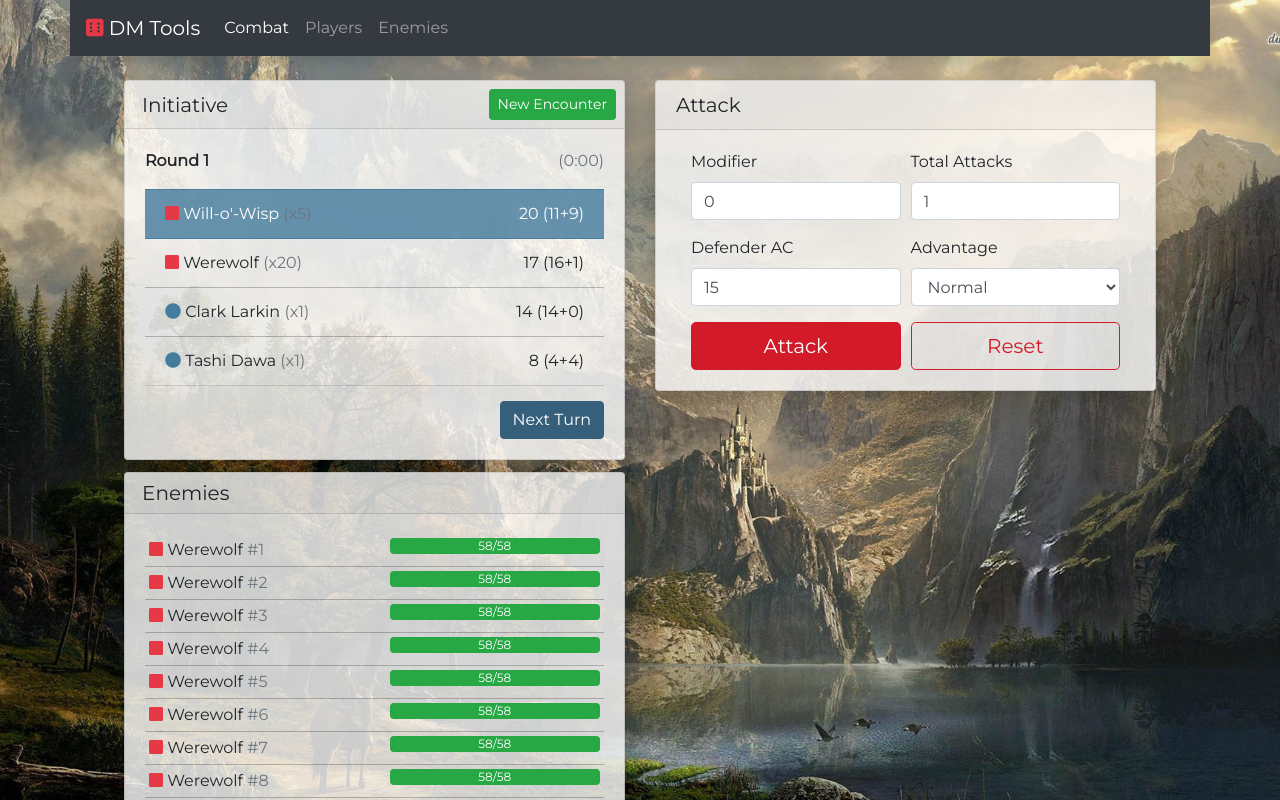
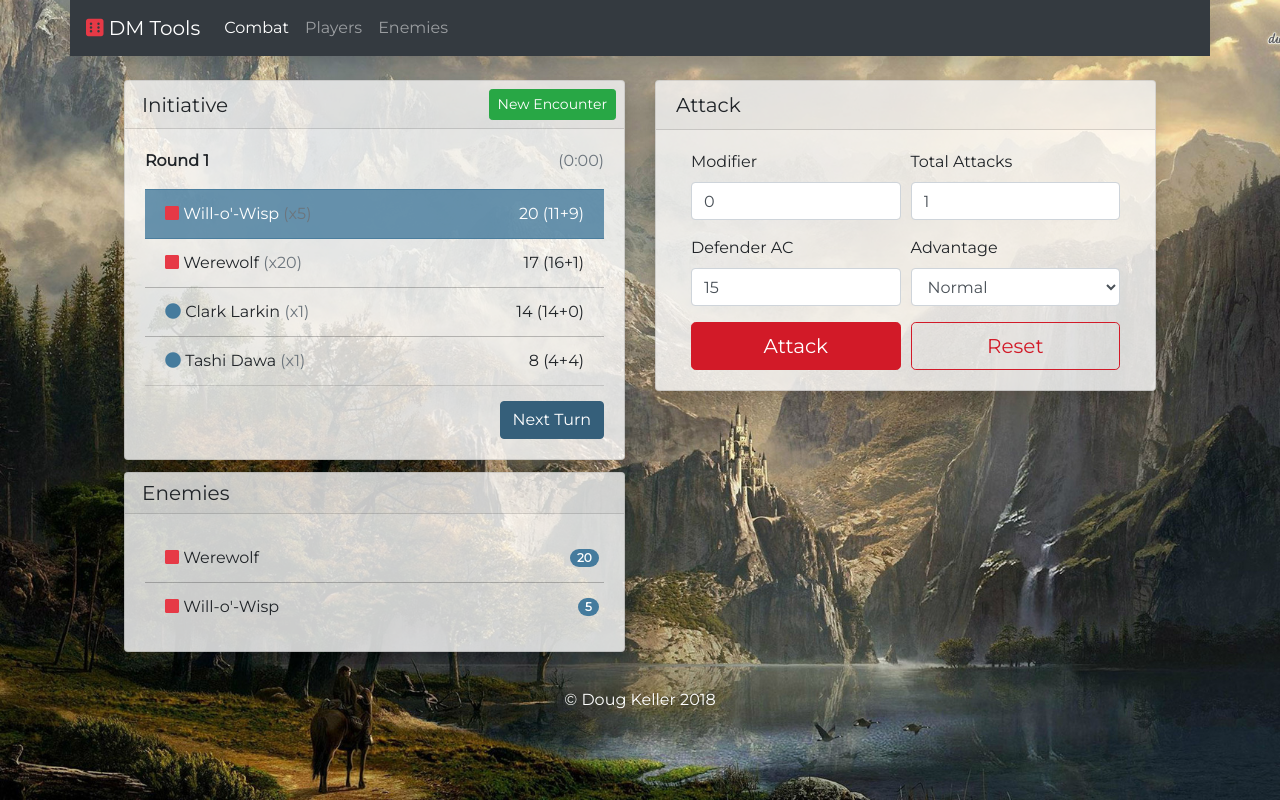
Before and after one commit to DougKeller/DMTools, an Angular app in the folder webclient/: page /combat in a window 1280 px wide. Shown: the top 800 px of the page. Built offline with nearby package versions, Linux system fonts and the light colour scheme.

Commit message:
Make each enemy section collapsible

```diff
--- a/webclient/src/app/modules/combat/enemies/enemies.component.html
+++ b/webclient/src/app/modules/combat/enemies/enemies.component.html
@@ -9,22 +9,37 @@
 
   <div class="card-body">
     <ul class="list-group list-group-flush">
-      <li class="list-group-item p-1" *ngFor="let status of enemyStatuses()">
-        <div class="container-flush">
-          <div class="row">
+      <li class="list-group-item" *ngFor="let cell of typesOfEnemies()">
+        <div class="container-flush list-header" (click)="toggleShow(cell.creature)">
+          <div class="row d-flex align-items-center justify-content-between">
             <div class="col">
-              <i class="fas fa-square" [ngClass]="{ 'text-red': status.hitpoints, 'text-muted': !status.hitpoints }"></i>
-              {{ status.creature.name }} <span class="text-muted">#{{ status.id }}</span>
+              <i class="fas fa-square text-red"></i>
+              {{ cell.creature.name }}
             </div>
 
-            <div class="col" *ngIf="status.hitpoints > 0">
-              <div class="progress">
-                <div class="progress-bar bg-success" [ngStyle]="{ width: percentHealth(status) }">
-                  {{ status.hitpoints }}/{{ status.creature.hitpoints }}
+            <span class="badge badge-primary badge-pill">{{ cell.quantity }}</span>
+          </div>
+        </div>
+        <div class="pt-3" *ngIf="show(cell.creature)">
+          <ul class="list-group list-group-flush">
+            <li class="list-group-item p-1" *ngFor="let status of enemyStatuses(cell.creature)">
+              <div class="container-flush">
+                <div class="row">
+                  <div class="col-2">
+                    <!-- <i class="fas fa-square text-red"></i> -->
+                    <span>#{{ status.id }}</span>
+                  </div>
+                  <div class="col">
+                    <div class="progress">
+                      <div class="progress-bar bg-success" [ngStyle]="{ width: percentHealth(status) }">
+                        {{ status.hitpoints }}/{{ status.creature.hitpoints }}
+                      </div>
+                    </div>
+                  </div>
                 </div>
               </div>
-            </div>
-          </div>
+            </li>
+          </ul>
         </div>
       </li>
     </ul>
--- /dev/null
+++ b/webclient/src/app/modules/combat/enemies/enemies.component.scss
@@ -0,0 +1,3 @@
+.list-header {
+  cursor: pointer;
+}
--- a/webclient/src/app/modules/combat/enemies/enemies.component.ts
+++ b/webclient/src/app/modules/combat/enemies/enemies.component.ts
@@ -1,28 +1,58 @@
 import { Component, Input } from '@angular/core';
 import { Encounter } from '@dm/common/models/encounter';
+import { Creature } from '@dm/common/models/creature';
 import { Enemy } from '@dm/common/models/enemy';
 import { CreatureStatus } from '@dm/common/interfaces/creature_status';
 
+interface Cell {
+  creature: Creature,
+  quantity: number
+};
+
 @Component({
   selector: 'enemies',
-  templateUrl: './enemies.component.html'
+  templateUrl: './enemies.component.html',
+  styleUrls: ['./enemies.component.scss']
 })
 export class EnemiesComponent {
   @Input() encounter!: Encounter;
 
-  enemyStatuses(): CreatureStatus[] {
+  showList: { [creatureName: string]: boolean } = {};
+
+  enemyStatuses(targetCreature: Creature): CreatureStatus[] {
     let statuses: CreatureStatus[] = [];
 
     this.encounter.creatureStatuses.forEach((status) => {
+      if (status.creature.name === targetCreature.name && status.hitpoints > 0) {
+        statuses.push(status);
+      }
+    });
+
+    return statuses;
+  }
+
+  typesOfEnemies(): Cell[] {
+    let cells: Cell[] = [];
+
+    this.encounter.creatureStatuses.forEach((status) => {
       let creatureIsEnemy = status.creature instanceof Enemy;
-      if (!creatureIsEnemy) {
+      if (status.hitpoints === 0 || !creatureIsEnemy) {
         return;
       }
 
-      statuses.push(status);
+      let done = false;
+      cells.forEach((cell) => {
+        if (cell.creature === status.creature) {
+          done = true;
+          cell.quantity += 1;
+        }
+      });
+      if (!done) {
+        cells.push({ creature: status.creature, quantity: 1 });
+      }
     });
 
-    return statuses;
+    return cells;
   }
 
   percentHealth(status: CreatureStatus): string {
@@ -30,4 +60,12 @@ export class EnemiesComponent {
     let total = status.creature.hitpoints;
     return `${Math.floor(current * 100.0 / total)}%`;
   }
+
+  toggleShow(creature: Creature): void {
+    this.showList[creature.name] = !this.showList[creature.name];
+  }
+
+  show(creature: Creature): boolean {
+    return this.showList[creature.name];
+  }
 }
--- a/webclient/src/app/modules/common/models/creature.ts
+++ b/webclient/src/app/modules/common/models/creature.ts
@@ -68,6 +68,4 @@ export abstract class Creature {
     const offset = this.skill(ability) - 10;
     return Math.floor(offset / 2);
   }
-
-  abstract copy(): Creature;
 }
--- a/webclient/src/app/modules/common/models/enemy.ts
+++ b/webclient/src/app/modules/common/models/enemy.ts
@@ -1,7 +1,4 @@
 import { Creature } from '@dm/common/models/creature';
 
 export class Enemy extends Creature {
-  copy(): Enemy {
-    return new Enemy(this.params);
-  }
 }
--- a/webclient/src/app/modules/common/models/player.ts
+++ b/webclient/src/app/modules/common/models/player.ts
@@ -1,7 +1,4 @@
 import { Creature } from '@dm/common/models/creature';
 
 export class Player extends Creature {
-  copy(): Player {
-    return new Player(this.params);
-  }
 }
```
